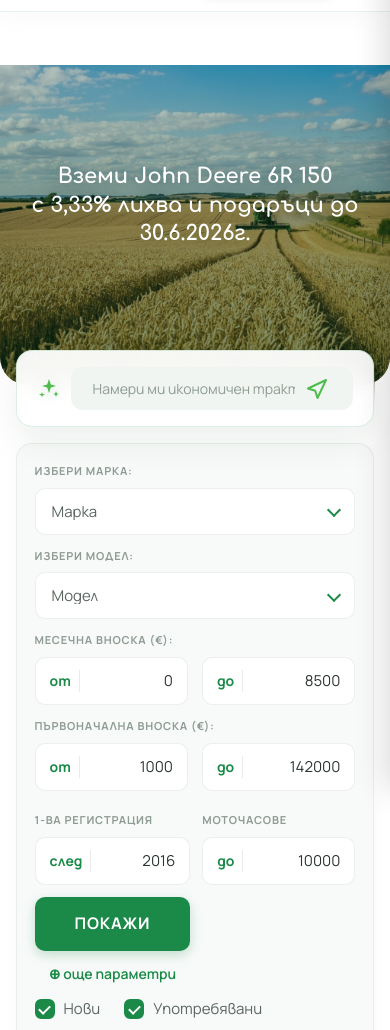
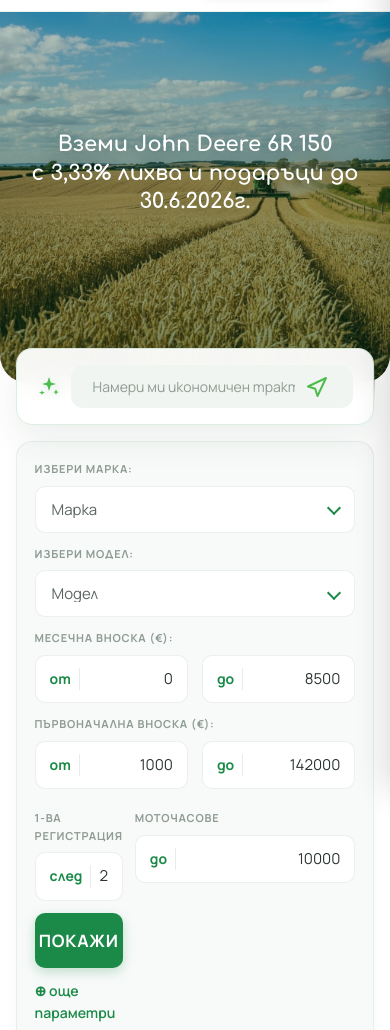
Before and after one commit to belcevbozidar-sudo/novamashina-premium, a plain HTML site: page index.html in a window 390 px wide. Shown: the part 55-1085 px from the top of the page. Drawn offline with Linux system fonts and the light colour scheme.

Commit message:
Remove mobile header gap, increase mobile hero height, and center/size search form show button

```diff
--- a/css/style.css
+++ b/css/style.css
@@ -1264,8 +1264,8 @@
 
   /* Spacing offsets for mobile fixed header */
   .hero {
-    margin-top: 120px;
-    min-height: 320px;
+    margin-top: 58px;
+    min-height: 380px;
   }
   .page {
     margin-top: 135px;
@@ -1309,6 +1309,20 @@
   .search-grid, .search-bottom {
     grid-template-columns: 1fr;
     gap: 12px;
+  }
+  .search-actions {
+    width: 100%;
+    align-items: center;
+  }
+  .btn-show {
+    display: inline-flex;
+    justify-content: center;
+    align-items: center;
+    width: 100%;
+    max-width: 280px;
+    padding: 14px 0;
+    font-size: 17px;
+    margin: 0 auto;
   }
   .cats-track {
     grid-template-columns: 1fr 1fr;
```
